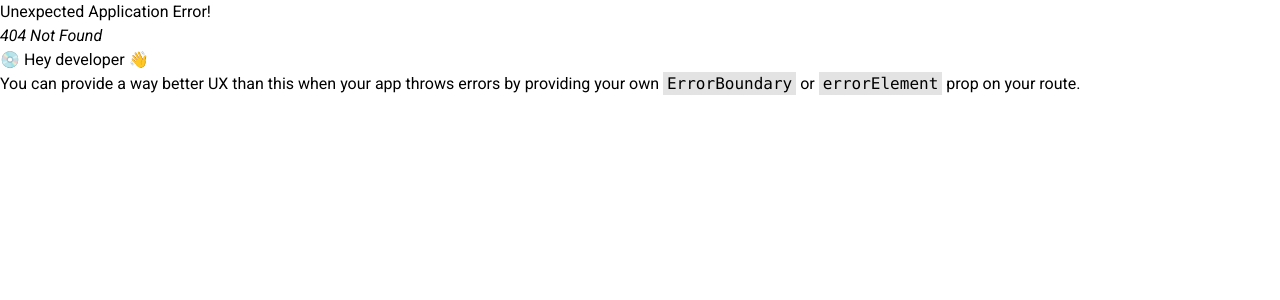
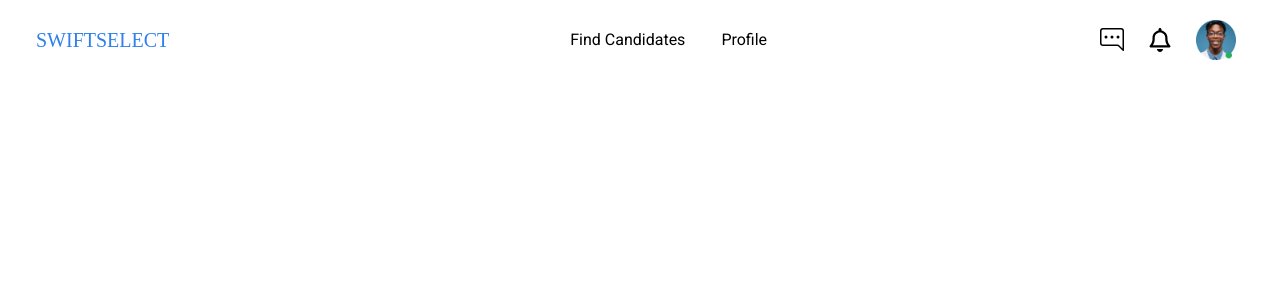
Before and after one commit to Danny4life/Mentee-Project, a React (Vite) app: page /post-job in a window 1280 px wide. Before the commit this address had no page. Shown: the top 300 px of the page. Built offline with nearby package versions, Linux system fonts and the light colour scheme; a web font is replaced by a local one.

Commit message:
Added new folder, postJob, and worked on it

```diff
--- a/package.json
+++ b/package.json
@@ -13,11 +13,12 @@
     "@fortawesome/fontawesome-svg-core": "^6.5.2",
     "@fortawesome/free-regular-svg-icons": "^6.5.2",
     "@fortawesome/react-fontawesome": "^0.2.2",
+    "classnames": "^2.5.1",
     "react": "^18.3.1",
     "react-dom": "^18.3.1",
     "react-icons": "^5.2.1",
     "react-router": "^6.24.1",
-    "react-router-dom": "^6.24.1",
+    "react-router-dom": "^6.25.1",
     "router-dom": "^2.2.11"
   },
   "devDependencies": {
--- /dev/null
+++ b/src/Pages/PostNewJob.jsx
@@ -0,0 +1,14 @@
+import React from 'react';
+import JobHeader from '../components/postJob/jobHeader';
+import JobBody from '../components/postJob/jobBody';
+
+const PostNewJob = () => {
+  return (
+    <div>
+        <JobHeader/>
+        <JobBody/>
+    </div>
+  )
+}
+
+export default PostNewJob
--- /dev/null
+++ b/src/components/postJob/jobBody.jsx
@@ -0,0 +1,13 @@
+import React from 'react';
+
+const jobBody = () => {
+  return (
+    <div>
+        <div className="container mx-auto mt-8 w-full max-w-96 bg-black-1 ">
+
+        </div>
+    </div>
+  )
+}
+
+export default jobBody
--- /dev/null
+++ b/src/components/postJob/jobHeader.jsx
@@ -0,0 +1,31 @@
+import React from 'react';
+import { FontAwesomeIcon } from '@fortawesome/react-fontawesome';
+import { faBell } from '@fortawesome/free-regular-svg-icons';
+import Dp from "../../assets/image/imgIcon.png";
+import { BsChatRightDots } from "react-icons/bs";
+
+const jobHeader = () => {
+  return (
+    <div className='box-border'>
+        <div className="flex justify-between items-center h-20 px-5 bg-white">
+            <div>
+                <h1 className="text-blue-1 uppercase font-400 font-logo text-xl px-4">swiftselect</h1>
+            </div>
+
+            <ul className='flex  items-center gap-6 pl-16'>
+                <li className='hidden  font-400 text-base  md:block lg:block' >Find Candidates</li>
+                <li className='hidden px-3 font-400 md:block lg:block'>Profile</li>
+            </ul>
+
+            <div className='flex items-center  gap-6 md:pr-6 '>
+                <BsChatRightDots  className='size-6'/>
+                <FontAwesomeIcon icon={faBell} className='size-6' />
+                <img src={Dp} alt="" className='w-10 h-10'  />
+            </div>
+
+        </div>
+    </div>
+  )
+}
+
+export default jobHeader
--- a/src/routes/index.jsx
+++ b/src/routes/index.jsx
@@ -14,6 +14,7 @@ const ResetPassword = lazy(() =>
 );
 const FindJobPage = lazy(() => import("../Pages/FindJobPage"));
 const CompanyHomePage = lazy(() => import("../Pages/Company/HomePage"));
+const PostNewJob = lazy(() => import("../Pages/PostNewJob"));
 
 const Routers = createBrowserRouter([
   {
@@ -84,6 +85,14 @@ const Routers = createBrowserRouter([
       </Suspense>
     ),
   },
+  {
+    path: "post-job",
+    element: (
+      <Suspense fallback={<div>Loading...</div>}>
+        <PostNewJob />
+      </Suspense>
+    ),
+  },
 ]);
 
 export default Routers;
```
Also changed, not shown: 1 other file (tests, documents, lock files or other folders).
